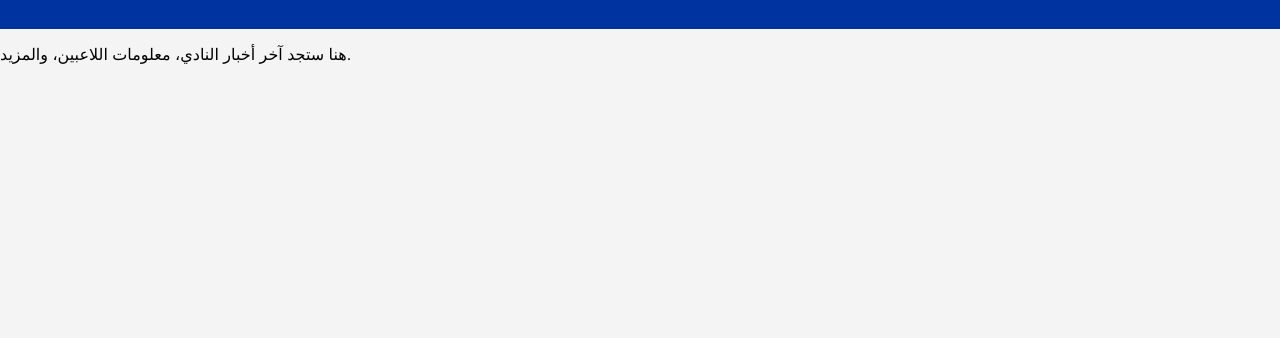
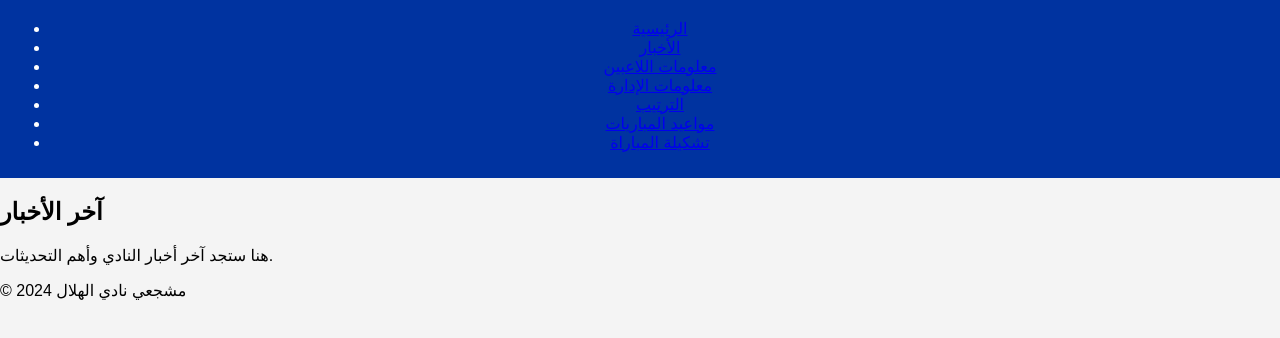
Before and after one commit to RajaXDX/my-hilal-site, a plain HTML site: page index.html in a window 1280 px wide. Shown: the part 72-410 px from the top of the page. Drawn offline with Linux system fonts and the light colour scheme.

Commit message:
Update index.html

```diff
--- a/index.html
+++ b/index.html
@@ -9,9 +9,24 @@
 <body>
     <header>
         <h1>مرحبًا بكم في موقع مشجعي الهلال!</h1>
+        <nav>
+            <ul>
+                <li><a href="index.html">الرئيسية</a></li>
+                <li><a href="news.html">الأخبار</a></li>
+                <li><a href="players.html">معلومات اللاعبين</a></li>
+                <li><a href="management.html">معلومات الإدارة</a></li>
+                <li><a href="standings.html">الترتيب</a></li>
+                <li><a href="schedule.html">مواعيد المباريات</a></li>
+                <li><a href="lineup.html">تشكيلة المباراة</a></li>
+            </ul>
+        </nav>
     </header>
     <main>
-    <p>هنا ستجد آخر أخبار النادي، معلومات اللاعبين، والمزيد.</p>
+        <h2>آخر الأخبار</h2>
+        <p>هنا ستجد آخر أخبار النادي وأهم التحديثات.</p>
     </main>
+    <footer>
+        <p>&copy; 2024 مشجعي نادي الهلال</p>
+    </footer>
 </body>
 </html>
```
Lines whose indentation alone changed are shown as unchanged.
